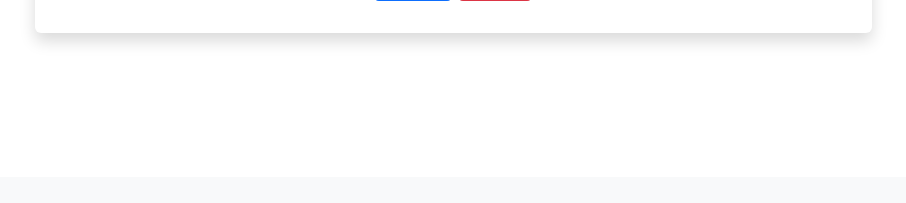
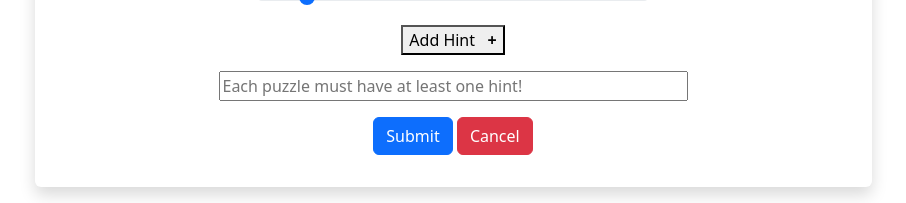
Before and after one commit to notbenwang/PuzzleApp-UVA, a Django app: page /1/add_puzzle in a window 1280 px wide. Shown: the part 623-826 px from the top of the page, without its empty margins (133-1039 px from the left). Before the commit the page ends 665 px from the top, so only its background shows below. Run offline with Django 4.2, Linux system fonts and the light colour scheme; tables that the repository leaves empty hold one stand-in row (values such as "Sample post"); some libraries are stand-ins or nearby versions.

Commit message:
somewhat working hint for add puzzle

```diff
--- a/puzzle/templates/puzzle/add_puzzle.html
+++ b/puzzle/templates/puzzle/add_puzzle.html
@@ -24,7 +24,18 @@
       <div class="container text-center bg-white shadow p-1 mb-2 mt-2 bg-white rounded py-3 w-75">
               <h3>Add A Puzzle</h3>
     <!-- MAP OBJECT -->
-    <div id="map" style="height: 50%"></div>
+
+    <form action="{% url 'submit_puzzle' hunt.id %}" method="post">
+        {% csrf_token %}
+        <div class="text-center">
+            <p>
+                <label>Prompt:</label>
+                <input type="text" class="prompt" name="prompt"
+                placeholder="Start off the puzzle with a clever clue!"
+                style="width: 500px;">
+            </p>
+            </div>
+        <div id="map" style="height: 50%"></div>
     <script>
         let map;
         let markers = [];
@@ -108,16 +119,53 @@
             }
         }
     </script>
-    <form action="{% url 'submit_puzzle' hunt.id %}" method="post">
-        {% csrf_token %}
-        <div class="text-center">
-
-        </div>
         <input type="hidden" id="latLng" name="latLng">
         <label for="customRange1" class="form-label">Change Tolerance Level</label>
         <div class="container w-50">
             <input type="range" class="form-range" id="tolerance_range" min="5" max="50" value="10" name="radius">
         </div>
+        <p>
+            <script src="https://cdnjs.cloudflare.com/ajax/libs/jquery/3.3.1/jquery.min.js"></script>
+            <script>
+                $(document).ready(function() {
+                    var max_fields = 4;
+                    var wrapper = $(".container1");
+                    var add_button = $(".add_form_field");
+
+                    var x = 1;
+                    $(add_button).click(function(e) {
+                        e.preventDefault();
+                        if (x < max_fields) {
+                            x++;
+                            // Basically adds this html line everytime they press add and removes it everytime they press delete
+                            $(wrapper).append(`<p><div><input type="text" name="hint${x}" style = "width:400px;"/><a href="#" class="delete">  Delete</a></div></p>`); //add input box
+                        } else {
+                            alert("You've reached the maximum of 4 hints.")
+                        }
+                    });
+
+                    $(wrapper).on("click", ".delete", function(e) {
+                        e.preventDefault();
+                        $(this).parent('div').remove();
+                        x--;
+                    })
+                });
+            </script>
+            <div class="container1">
+                <p>
+                    <button class="add_form_field">Add Hint &nbsp;
+                    <span style="font-size:16px; font-weight:bold;">+ </span>
+                    </button>
+                </p>
+                <p>
+                    <div><input type="text" name="hint1"
+                        placeholder="Each puzzle must have at least one hint!"
+                        style = "width:469px;" ></div>
+                </p>
+
+            </div>
+        </p>
+
         <button type="submit" class="btn btn-primary">Submit</button>
             <a href="{% url 'add_temp_hunt' hunt.id %}" class="btn btn-danger">Cancel</a>
     </form>
@@ -132,4 +180,9 @@
 # Resource
 # URL: https://developers.google.com/maps/documentation/javascript/load-maps-js-api#dynamic-library-import
 
+# Resource
+# Dynamic Input Field Text Box
+# URL: https://stackoverflow.com/questions/14853779/dynamically-creating-a-specific-number-of-input-form-elements
+# Date Accessed: 11/2/2023
+# Name: "M. Lak"
  -->
--- a/puzzle/views.py
+++ b/puzzle/views.py
@@ -79,12 +79,21 @@ def submit_hint(request, hunt_id, puzzle_id):
 def submit_puzzle(request, hunt_id):
     r = request.POST.get("radius")
     latLng = request.POST.get("latLng")
-    arr = latLng[1:-1].split(", ")
 
+    hints = []
+    for i in range(1,5):
+        text = request.POST.get(f"hint{i}")
+        if text is not None:
+            hints.append(text)
     h = Hunt.objects.get(pk=hunt_id)
     # Should change "test" to some Post object
+    arr = latLng[1:-1].split(", ")
     p = Puzzle(prompt_text="test",hunt_id=h, radius=r,long=float(arr[1]), lat=float(arr[0]))
     p.save()
+    for hint_text in hints:
+        hint = Hint(hint_string=hint_text, puzzle_id=p)
+        hint.save()
+
     return HttpResponseRedirect(reverse("add_temp_hunt", args=(h.id,)))
 
 def submit_hunt(request, hunt_id):
```
